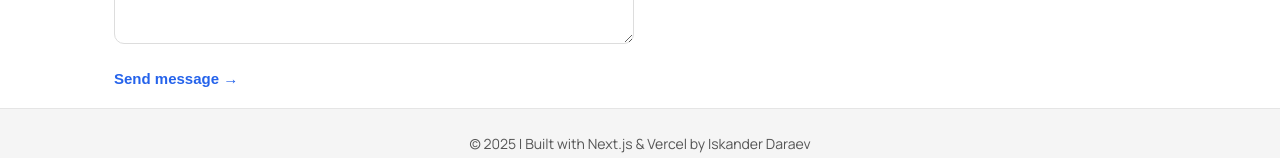
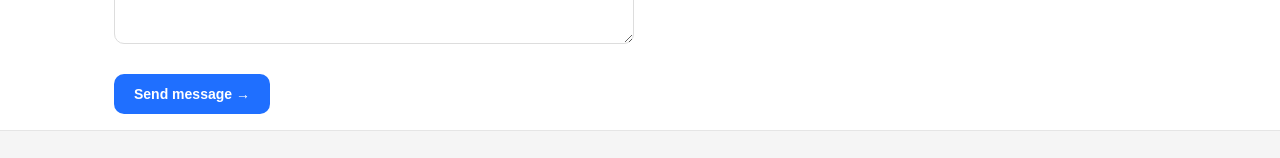
Before and after one commit to isk06/ruportfo, a Next.js app: page / in a window 1280 px wide. Shown: the part 7998-8156 px from the top of the page. Built offline with nearby package versions, Linux system fonts and the light colour scheme.

Commit message:
send message

```diff
--- a/app/globals.css
+++ b/app/globals.css
@@ -556,6 +556,49 @@ a:hover {
 }
 
 /* ===============================
+   CONTACT FORM BUTTON
+================================ */
+
+.form-submit {
+  margin-top: 12px;
+  padding: 12px 20px;
+
+  background: #1f6fff;
+  color: #ffffff;
+
+  border: none;
+  border-radius: 10px;
+
+  font-size: 14px;
+  font-weight: 600;
+
+  cursor: pointer;
+
+  display: inline-flex;
+  align-items: center;
+  gap: 6px;
+
+  transition:
+    background-color 0.2s ease,
+    transform 0.15s ease,
+    box-shadow 0.15s ease;
+}
+
+.form-submit:hover {
+  background: #1a58cc;
+  transform: translateY(-1px);
+  box-shadow: 0 6px 14px rgba(31, 111, 255, 0.25);
+}
+
+.form-submit:active {
+  transform: translateY(0);
+  box-shadow: none;
+}
+
+
+
+
+/* ===============================
    MOBILE
 ================================ */
 
```
